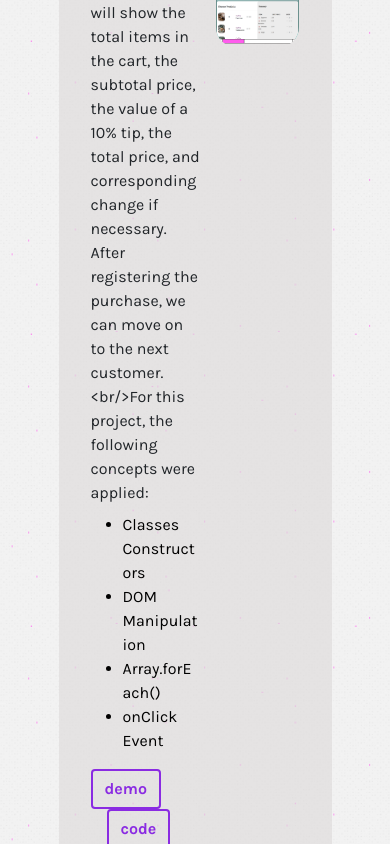
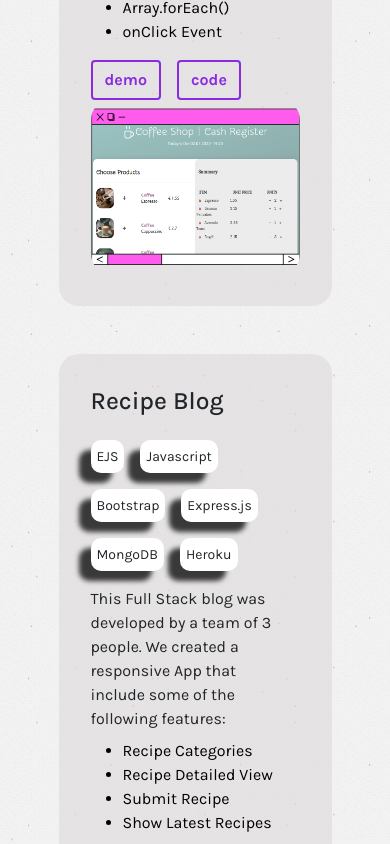
Before and after one commit to midoritiba/portfolio, a React (Create React App) app in the folder client/: page / in a window 390 px wide. Shown: the part 1869-2713 px from the top of the page. Built offline with nearby package versions, Linux system fonts and the light colour scheme.

Commit message:
projects responsive

```diff
--- a/client/src/sass/_main.scss
+++ b/client/src/sass/_main.scss
@@ -87,8 +87,14 @@ body {
         flex-direction: row;
         border-radius: 20px;
         border: none;
+        @media screen and (max-width: $large){
+          flex-direction: column;
+        }
         .details{
           width: 60%;
+          @media screen and (max-width: $large){
+            width: 100%;
+          }
           .technologies{
             .technologie-wrapper{
               font-size: 14px;
@@ -105,12 +111,12 @@ body {
         .project-mockup{
           align-self: center;
           width: 40%;
-          // border-radius: 20px;
-          // -webkit-box-shadow: 0px 10px 13px -7px #000000, 5px 5px 15px 5px rgba(0,0,0,0);
-          // box-shadow: 0px 10px 13px -7px #000000, 5px 5px 15px 5px rgba(0,0,0,0);
           transition: all .2s ease-in-out;
           &:hover{
             transform: scale(1.1);
+          }
+          @media screen and (max-width: $large){
+            width: 100%;
           }
         }
       }
```
